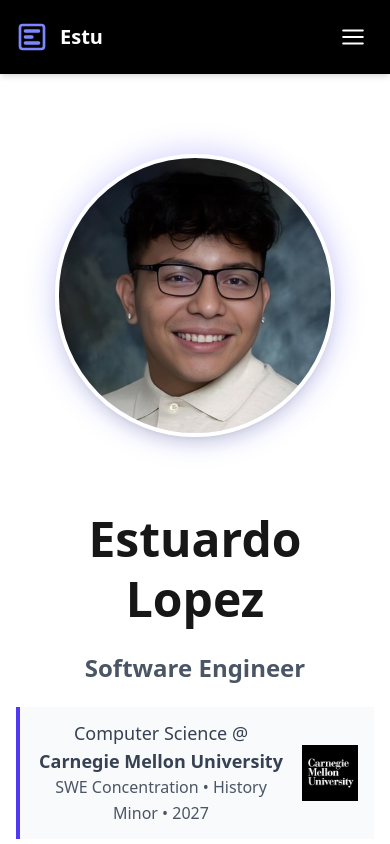
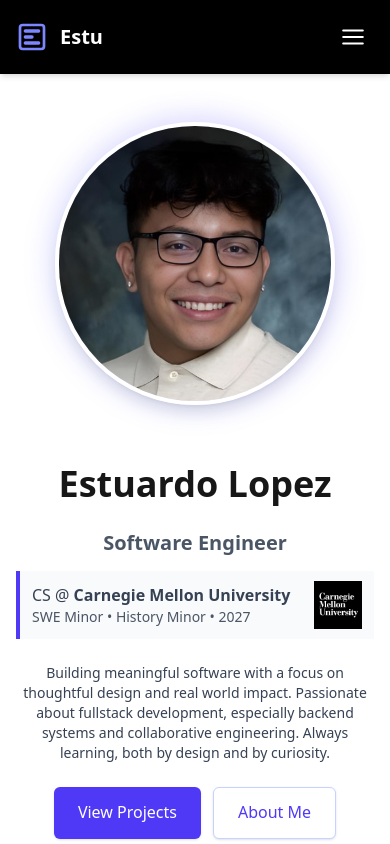
Before and after one commit to estulpz202/personal-website, a Next.js app: page / in a window 390 px wide. Shown: the top 844 px of the page. Built offline with nearby package versions, Linux system fonts and the light colour scheme.

Commit message:
Refactor HomePage and HeroSection for improved responsiveness and layout.

```diff
--- a/src/app/page.tsx
+++ b/src/app/page.tsx
@@ -9,13 +9,13 @@ import ContactCTA from '@/components/home/ContactCTA';
  */
 export default function HomePage() {
   return (
-    <main>
+    <main className="fade-in-up">
       <Container>
         {/* Personal introduction with photo, education, and bio */}
         <HeroSection />
 
         {/* Visual separator between main sections */}
-        <div className="w-full border-t border-gray-200 my-6 fade-in-up"></div>
+        <div className="w-full border-t border-gray-200 my-6"></div>
 
         {/* Featured projects showcase */}
         <RecentWorkSection />
--- a/src/components/home/HeroSection.tsx
+++ b/src/components/home/HeroSection.tsx
@@ -6,50 +6,67 @@ import { PrimaryButton, SecondaryButton } from '@/components/ui/Button';
 
 export default function HeroSection() {
   return (
-    <section className="pt-20 pb-22 fade-in-up">
-      <div className="flex flex-col-reverse md:flex-row items-center gap-12">
-        {/* Left side: Personal information and call-to-actions */}
+    <section className="pt-12 sm:pt-16 md:pt-20 pb-14 sm:pb-18 md:pb-22">
+      <div className="flex flex-col-reverse md:flex-row items-center gap-8 sm:gap-10 md:gap-12">
+        {/* Left/Bottom side: Personal information and call-to-actions */}
         <div className="md:w-2/3 text-center md:text-left">
           {/* Name and professional title */}
-          <div className="mb-6">
-            <h1 className="text-5xl font-extrabold mb-4">Estuardo Lopez</h1>
-            <h2 className="text-2xl text-gray-600 font-medium">Software Engineer</h2>
+          <div className="mb-4 sm:mb-5 md:mb-6">
+            <h1 className="text-4xl sm:text-[42px] md:text-5xl font-extrabold mb-3 md:mb-4">
+              Estuardo Lopez
+            </h1>
+            <h2 className="text-xl sm:text-[22px] md:text-2xl text-gray-600 font-medium">
+              Software Engineer
+            </h2>
           </div>
 
-          {/* Education background with university logo */}
-          <div className="bg-gray-50 border-l-4 border-indigo-600 pl-4 pr-4 py-3 mb-8 max-w-xl flex justify-between items-center">
-            <div>
-              <p className="text-lg text-gray-700">
+          {/* Education background */}
+          <div
+            className="bg-gray-50 border-l-4 border-indigo-600
+            pl-3 sm:pl-4 pr-3 sm:pr-4 py-2.5 sm:py-3 mb-6 sm:mb-7 md:mb-8
+            max-w-xl flex justify-between items-center"
+          >
+            <div className="flex flex-col text-left">
+              <p className="hidden lg:block text-lg text-gray-700">
                 Computer Science @ <span className="font-semibold">Carnegie Mellon University</span>
               </p>
-              <p className="text-gray-600">SWE Concentration • History Minor • 2027</p>
+              <p className="lg:hidden text-base sm:text-lg text-gray-700">
+                CS @ <span className="font-semibold">Carnegie Mellon University</span>
+              </p>
+              <p className="hidden sm:block text-base text-gray-600">
+                SWE Concentration • History Minor • 2027
+              </p>
+              <p className="sm:hidden text-sm text-gray-600">SWE Minor • History Minor • 2027</p>
             </div>
-            <div className="flex-shrink-0 ml-4">
+            <div className="flex-shrink-0 ml-3 sm:ml-4">
               <Image
                 src="/images/logos/cmu_logo.jpg"
-                alt="Carnegie Mellon University logo"
-                width={56}
-                height={56}
+                alt="CMU logo"
+                width={48}
+                height={48}
+                className="w-[48px] h-[48px] sm:w-[52px] sm:hw-[52px]-[52px] md:w-[56px] md:h-[56px]"
               />
             </div>
           </div>
 
           {/* Professional summary and interests */}
-          <p className="text-base text-gray-700 mb-8 max-w-xl">
+          <p className="text-sm sm:text-base text-gray-700 mb-6 sm:mb-7 md:mb-8 max-w-xl">
             Building meaningful software with a focus on thoughtful design and real world impact.
             Passionate about fullstack development, especially backend systems and collaborative
             engineering. Always learning, both by design and by curiosity.
           </p>
 
           {/* Navigation buttons to key sections */}
-          <div className="flex flex-wrap gap-4 justify-center md:justify-start">
+          <div className="flex flex-wrap gap-3 sm:gap-4 justify-center md:justify-start">
             <PrimaryButton href="/projects">View Projects</PrimaryButton>
             <SecondaryButton href="/about">About Me</SecondaryButton>
-            <SecondaryButton href="/resume">Resume</SecondaryButton>
+            <div className="hidden sm:block">
+              <SecondaryButton href="/resume">Resume</SecondaryButton>
+            </div>
           </div>
         </div>
 
-        {/* Right side: Profile photo with decorative background */}
+        {/* Right/Top side: Profile photo */}
         <div className="md:w-1/3 flex justify-center">
           <div className="relative">
             <div className="absolute inset-0 rounded-full bg-gradient-to-tr from-indigo-400 to-indigo-600 blur-md opacity-20 transform -rotate-6 scale-105"></div>
```
